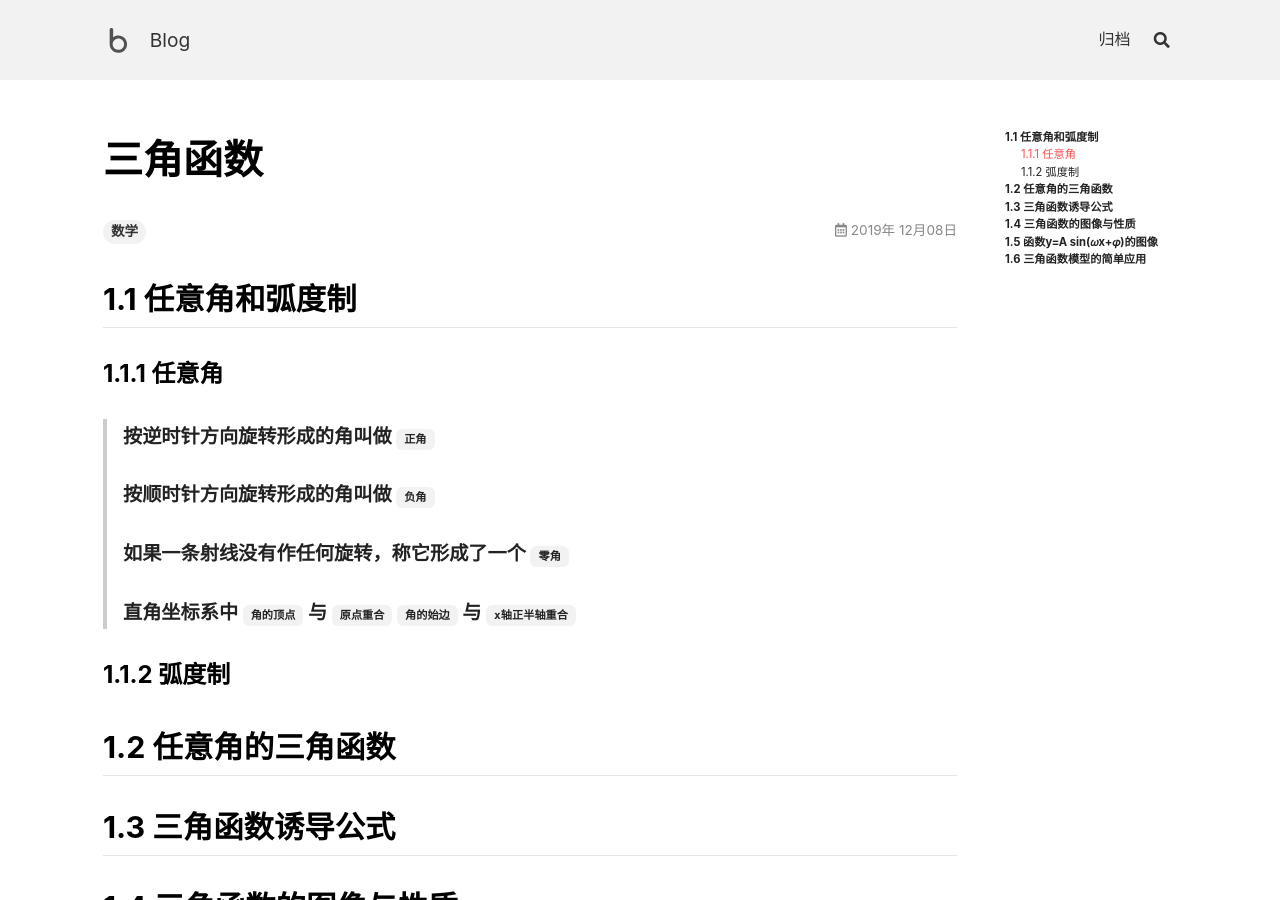
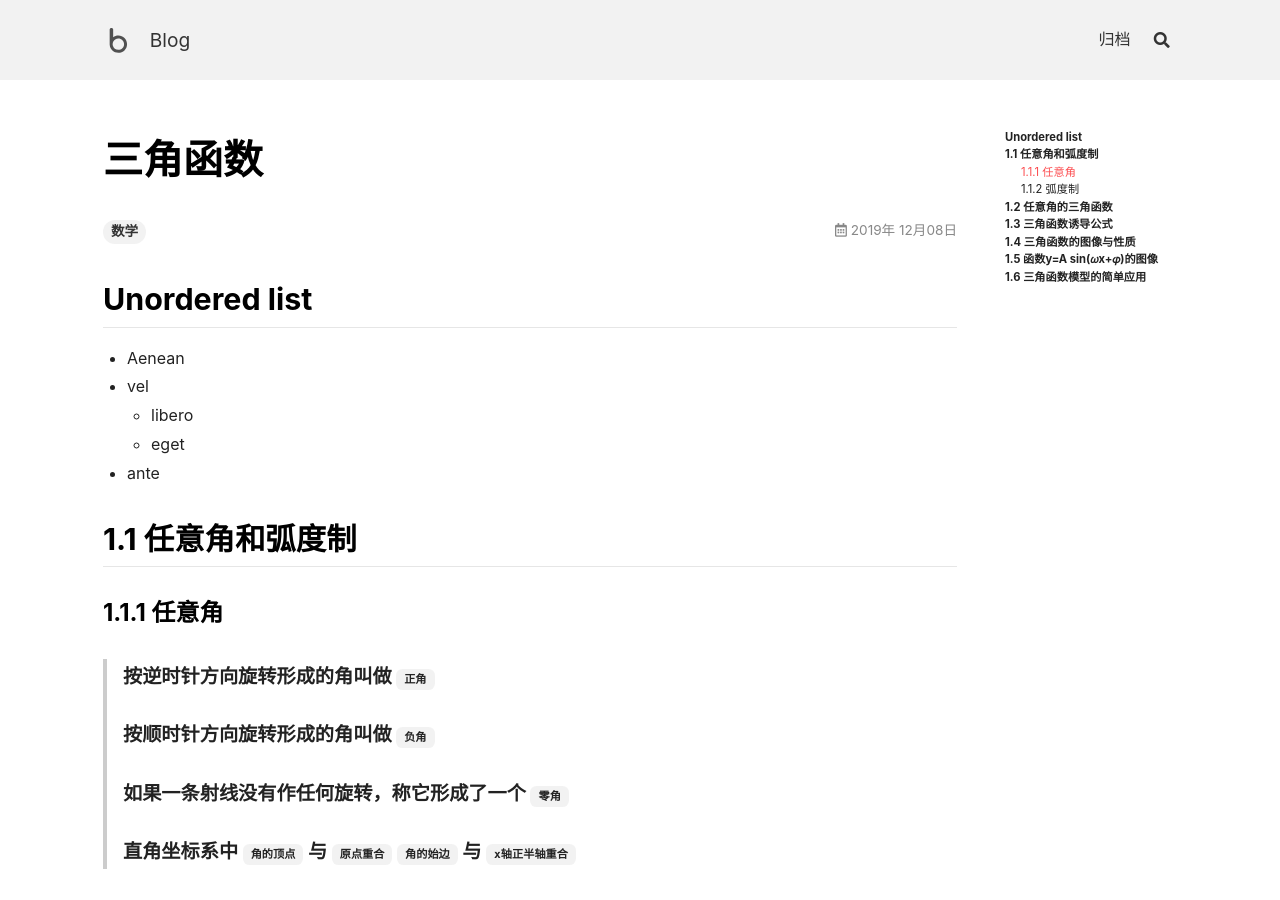
Before and after one commit to Git-WeStudio/Git-WeStudio.Github.io, a Jekyll site: the page built from _posts/2019-12-8-1.md, in a window 1280 px wide and 900 px high. Built offline with Jekyll 4.4.1, drawn with Linux system fonts in a browser that asks for light colours; nearby versions of some CDN libraries.

Commit message:
Update 2019-12-8-1.md

```diff
--- a/_posts/2019-12-8-1.md
+++ b/_posts/2019-12-8-1.md
@@ -2,6 +2,14 @@
 title: 三角函数
 tags: 数学
 ---
+
+## Unordered list
+
+* Aenean
+* vel
+    * libero
+    * eget
+* ante
 
 <!--more-->
 
```
